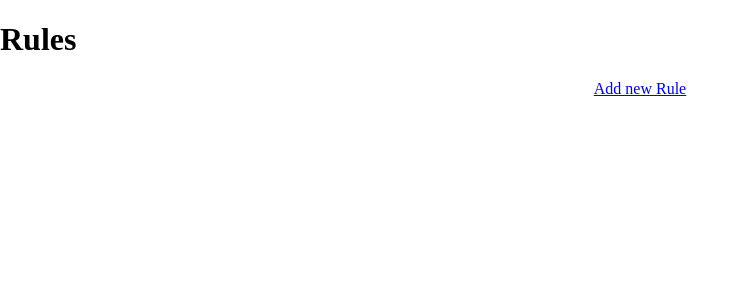
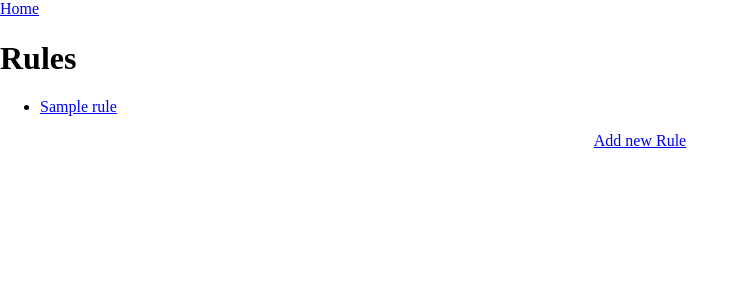
Before and after one commit to DrewBarrett/physician-rules, a Django app: page /edit/ in a window 1280 px wide. Shown: the top 300 px of the page, without its empty margins (0-750 px from the left). Run offline with Django 3.2, Linux system fonts and the light colour scheme; tables that the repository leaves empty hold one stand-in row (values such as "Sample post"); some libraries are stand-ins or nearby versions.

Commit message:
rules engine running

```diff
--- a/addentry/templates/main.html
+++ b/addentry/templates/main.html
@@ -34,6 +34,7 @@
   <!-- Primary Page Layout
   –––––––––––––––––––––––––––––––––––––––––––––––––– -->
   <div class="container">
+    <a href={% url 'index' %}>Home</a>
     {% block content %}{% endblock %}
   </div>
 
--- a/addentry/templates/ruleList.html
+++ b/addentry/templates/ruleList.html
@@ -1,6 +1,13 @@
 {% extends "main.html" %}
 {% block content %}
 <h1>Rules</h1>
+<ul>
+    {% for r in object_list %}
+    <li><a href="{% url 'edit-rule' r.id %}">{{ r.name }}</a></li>
+    {% empty %}
+    <li>No rules yet!</li>
+    {% endfor %}
+</ul>
 <center>
     <a class="button button-primary" href="{% url 'new-rule' %}">Add new Rule</a>
 </center>
--- a/addentry/templates/view.html
+++ b/addentry/templates/view.html
@@ -24,6 +24,6 @@
     </div>
 </div>
 <center>
-    <a class="button button-primary" href="{}">Run rules-engine</a>
+    <a class="button button-primary" href="{% url 'run' p.npi %}">Run rules-engine</a>
 </center>
 {% endblock %}
--- a/addentry/urls.py
+++ b/addentry/urls.py
@@ -7,7 +7,9 @@ urlpatterns = [
     path('submit/', views.entry, name='entry'),
     path('submit/post/', views.submitEntry, name='submit'),
     path('view/<int:physicianId>/', views.view, name='view'),
+    path('view/<int:physicianId>/run', views.runRule, name='run'),
     path('view/', views.list.as_view(), name='list'),
     path('edit/', views.ruleList.as_view(), name='rule-list'),
+    path('edit/<int:ruleId>', views.editRule, name='edit-rule'),
     path('edit/new/', views.newRule, name='new-rule'),
 ]
--- a/addentry/views.py
+++ b/addentry/views.py
@@ -2,7 +2,7 @@ from django.shortcuts import render, get_object_or_404
 from django.http import HttpResponseRedirect
 from django.urls import reverse
 from django.views.generic.list import ListView
-from business_rules import export_rule_data
+from business_rules import export_rule_data, run_all
 import json
 from .forms import PhysicianForm, RuleForm
 from .models import Physician, Rule
@@ -24,6 +24,17 @@ def submitEntry(request):
 def view(request, physicianId):
     p = get_object_or_404(Physician, pk=physicianId)
     return render(request, 'view.html', {'p': p})
+def runRule(request, physicianId):
+    p = get_object_or_404(Physician, pk=physicianId)
+    objs = Rule.objects.all()
+    rules = []
+    for obj in objs:
+        rules.append(json.loads(obj.content))
+    products = Physician.objects.all()
+    for product in products:
+        run_all(rules, ProductVariables(product),ProductActions(product),False)
+    return HttpResponseRedirect(reverse('view', args=[physicianId]))
+
 class list(ListView):
     model = Physician
     template_name = 'list.html'
@@ -31,9 +42,25 @@ class ruleList(ListView):
     model = Rule
     template_name = 'ruleList.html'
 def newRule(request):
+    url = reverse('new-rule')
     data = json.dumps(export_rule_data(ProductVariables, ProductActions))
     if request.method == 'POST':
         form = RuleForm(request.POST)
+        if form.is_valid():
+            form.save()
+            return HttpResponseRedirect(reverse('rule-list'))
     else:
         form = RuleForm()
-    return render(request, 'newRule.html', {'form': form, 'data': data})
+    return render(request, 'newRule.html', {'form': form, 'data': data, 'url': url})
+def editRule(request, ruleId):
+    url = reverse('edit-rule', args=[ruleId])
+    data = json.dumps(export_rule_data(ProductVariables, ProductActions))
+    rule = get_object_or_404(Rule, pk=ruleId)
+    if request.method == 'POST':
+        form = RuleForm(request.POST, instance=rule)
+        if form.is_valid():
+            form.save()
+            return HttpResponseRedirect(reverse('rule-list'))
+    else:
+        form = RuleForm(instance=rule)
+    return render(request, 'newRule.html', {'form': form, 'data': data, 'url': url})
```
Also changed, not shown: addentry/rules.py (+12 -6 lines), addentry/templates/newRule.html (+5 -5 lines), addentry/migrations/0004_rule.py (added).
